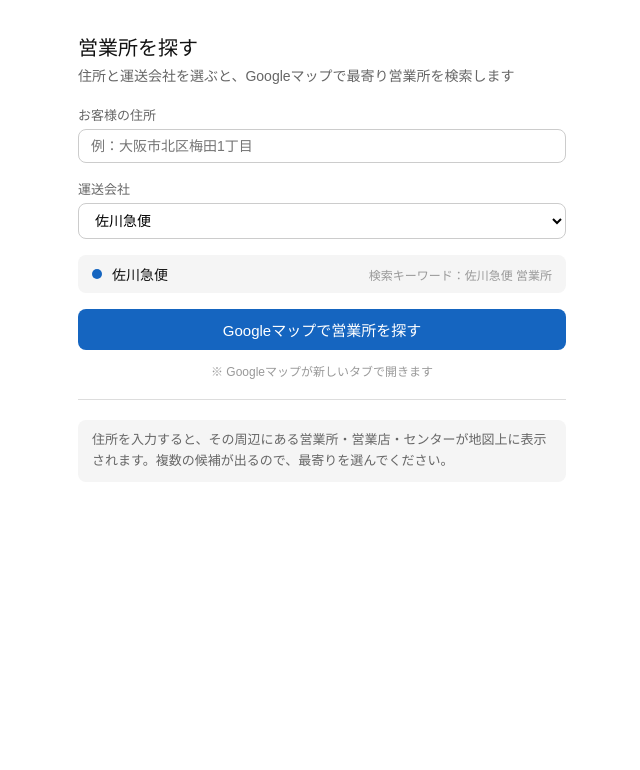
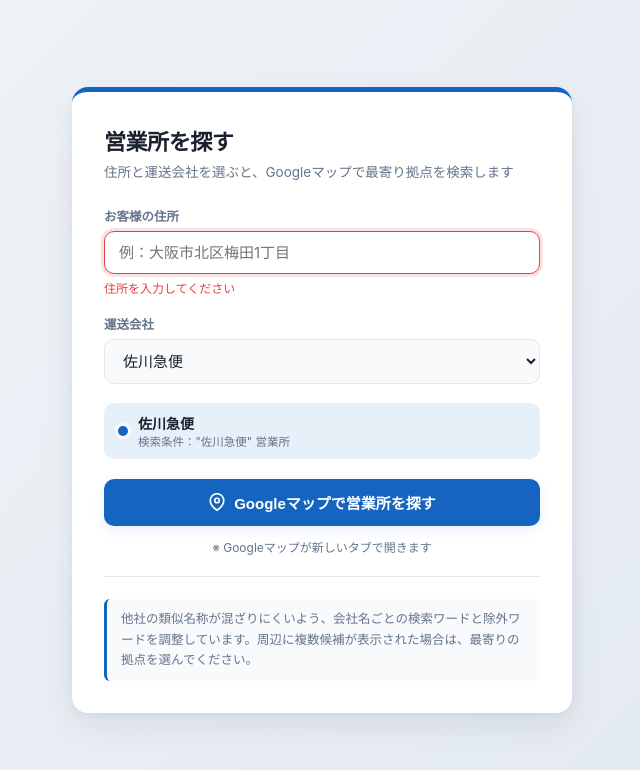
Before and after one commit to chi-papa/carrier-office-search, a plain HTML site: page carrier_office_search.html in a window 1280 px wide. Both pictures are taken after a click on the button "Googleマップで営業所を探す". Shown: the whole page, without its empty margins (318-958 px from the left). Drawn offline with Linux system fonts and the light colour scheme.

Commit message:
Enhance UI and input handling in carrier_office_search
Updated styles and structure for improved UI/UX. Changed labels and added error handling for address input.

```diff
--- a/carrier_office_search.html
+++ b/carrier_office_search.html
@@ -5,35 +5,222 @@
   <meta name="viewport" content="width=device-width, initial-scale=1.0" />
   <title>営業所を探す</title>
   <style>
-    body { font-family: sans-serif; background: #fff; color: #111; margin: 0; padding: 0; }
+    :root {
+      --accent: #1565C0;
+      --accent-soft: rgba(21, 101, 192, 0.1);
+      --bg: #f4f6f9;
+      --card: #ffffff;
+      --text: #1a202c;
+      --muted: #64748b;
+      --border: #e2e8f0;
+    }
+
     *, *::before, *::after { box-sizing: border-box; }
-    input, select, button { font-family: inherit; font-size: 14px; padding: 8px 12px; border-radius: 8px; border: 0.5px solid #ccc; outline: none; }
-    input:focus, select:focus { border-color: #888; }
-    .wrap { max-width: 520px; margin: 2rem auto; padding: 0 1rem; }
-    h2 { font-size: 20px; font-weight: 500; margin: 0 0 0.25rem; }
-    .sub { font-size: 14px; color: #666; margin: 0 0 1.25rem; }
-    label { font-size: 13px; color: #666; display: block; margin-bottom: 5px; }
-    input, select { width: 100%; margin-bottom: 1rem; background: #fff; }
-    .badge { display: flex; align-items: center; gap: 10px; background: #f5f5f5; border-radius: 8px; padding: 9px 14px; margin-bottom: 1rem; }
-    .dot { width: 10px; height: 10px; border-radius: 50%; flex-shrink: 0; }
-    .badge-name { font-size: 14px; font-weight: 500; }
-    .badge-keyword { font-size: 12px; color: #999; margin-left: auto; }
-    .btn { width: 100%; color: #fff; border: none; border-radius: 8px; padding: 10px; font-size: 15px; font-weight: 500; cursor: pointer; transition: opacity 0.15s; margin-bottom: 0.75rem; }
-    .btn:hover { opacity: 0.82; }
-    .note { font-size: 12px; color: #999; text-align: center; }
-    hr { border: none; border-top: 0.5px solid #ddd; margin: 1.25rem 0; }
-    .tip { background: #f5f5f5; border-radius: 8px; padding: 10px 14px; font-size: 13px; color: #666; line-height: 1.6; }
+
+    body {
+      font-family: -apple-system, BlinkMacSystemFont, "Segoe UI", Roboto, "Hiragino Sans", "Noto Sans JP", sans-serif;
+      background: linear-gradient(135deg, #f0f4f8 0%, #e2e8f0 100%);
+      color: var(--text);
+      margin: 0;
+      min-height: 100vh;
+      display: flex;
+      align-items: center;
+      justify-content: center;
+      padding: 1.5rem 1rem;
+    }
+
+    .card {
+      width: 100%;
+      max-width: 500px;
+      background: var(--card);
+      border-radius: 16px;
+      padding: 2rem;
+      box-shadow: 0 12px 32px rgba(15, 23, 42, 0.08), 0 2px 6px rgba(15, 23, 42, 0.04);
+      border-top: 5px solid var(--accent);
+      transition: border-color 0.3s ease;
+      animation: fadeUp 0.45s cubic-bezier(0.16, 1, 0.3, 1);
+    }
+
+    @keyframes fadeUp {
+      from { opacity: 0; transform: translateY(14px); }
+      to { opacity: 1; transform: translateY(0); }
+    }
+
+    @keyframes shake {
+      0%, 100% { transform: translateX(0); }
+      20%, 60% { transform: translateX(-6px); }
+      40%, 80% { transform: translateX(6px); }
+    }
+
+    .shake {
+      animation: shake 0.35s ease;
+      border-color: #e53e3e !important;
+      box-shadow: 0 0 0 3px rgba(229, 62, 62, 0.15) !important;
+    }
+
+    h2 {
+      font-size: 22px;
+      font-weight: 700;
+      margin: 0 0 0.35rem;
+      letter-spacing: -0.02em;
+    }
+
+    .sub {
+      font-size: 13.5px;
+      color: var(--muted);
+      margin: 0 0 1.5rem;
+      line-height: 1.5;
+    }
+
+    .field {
+      margin-bottom: 1.15rem;
+    }
+
+    label {
+      font-size: 12.5px;
+      font-weight: 600;
+      color: var(--muted);
+      display: block;
+      margin-bottom: 6px;
+    }
+
+    input, select {
+      width: 100%;
+      font-family: inherit;
+      font-size: 15px;
+      padding: 11px 14px;
+      border-radius: 10px;
+      border: 1.5px solid var(--border);
+      background: #f8fafc;
+      color: var(--text);
+      outline: none;
+      transition: border-color 0.2s ease, box-shadow 0.2s ease, background 0.2s ease;
+    }
+
+    input:focus, select:focus {
+      background: #fff;
+      border-color: var(--accent);
+      box-shadow: 0 0 0 3px var(--accent-soft);
+    }
+
+    .err-msg {
+      font-size: 12px;
+      color: #e53e3e;
+      margin-top: 5px;
+      min-height: 16px;
+      opacity: 0;
+      transition: opacity 0.2s ease;
+    }
+    .err-msg.show { opacity: 1; }
+
+    .badge {
+      display: flex;
+      align-items: center;
+      gap: 10px;
+      background: var(--accent-soft);
+      border-radius: 10px;
+      padding: 10px 14px;
+      margin-bottom: 1.25rem;
+      transition: background 0.3s ease;
+    }
+
+    .dot {
+      width: 10px;
+      height: 10px;
+      border-radius: 50%;
+      background: var(--accent);
+      flex-shrink: 0;
+      box-shadow: 0 0 0 3px rgba(255,255,255,0.7);
+      transition: background 0.3s ease, transform 0.25s ease;
+    }
+
+    .badge-info {
+      display: flex;
+      flex-direction: column;
+      min-width: 0;
+    }
+
+    .badge-name {
+      font-size: 14px;
+      font-weight: 700;
+      color: var(--text);
+    }
+
+    .badge-keyword {
+      font-size: 11.5px;
+      color: var(--muted);
+      white-space: nowrap;
+      overflow: hidden;
+      text-overflow: ellipsis;
+    }
+
+    .btn {
+      width: 100%;
+      background: var(--accent);
+      color: #fff;
+      border: none;
+      border-radius: 10px;
+      padding: 13px;
+      font-size: 15px;
+      font-weight: 600;
+      cursor: pointer;
+      display: flex;
+      align-items: center;
+      justify-content: center;
+      gap: 8px;
+      box-shadow: 0 4px 12px var(--accent-soft);
+      transition: background 0.3s ease, transform 0.15s ease, box-shadow 0.2s ease, opacity 0.2s ease;
+      margin-bottom: 0.75rem;
+    }
+
+    .btn:hover {
+      transform: translateY(-2px);
+      box-shadow: 0 6px 18px rgba(15, 23, 42, 0.18);
+      opacity: 0.94;
+    }
+
+    .btn:active {
+      transform: translateY(0) scale(0.985);
+    }
+
+    .note {
+      font-size: 12px;
+      color: var(--muted);
+      text-align: center;
+    }
+
+    hr {
+      border: none;
+      border-top: 1px solid var(--border);
+      margin: 1.35rem 0;
+    }
+
+    .tip {
+      background: #f8fafc;
+      border-left: 3px solid var(--accent);
+      border-radius: 6px;
+      padding: 10px 14px;
+      font-size: 12.5px;
+      color: var(--muted);
+      line-height: 1.65;
+      transition: border-color 0.3s ease;
+    }
   </style>
 </head>
 <body>
-<div class="wrap">
+
+<div class="card">
   <h2>営業所を探す</h2>
-  <div class="sub">住所と運送会社を選ぶと、Googleマップで最寄り営業所を検索します</div>
+  <div class="sub">住所と運送会社を選ぶと、Googleマップで最寄り拠点を検索します</div>
 
-  <label>お客様の住所</label>
-  <input type="text" id="address" placeholder="例：大阪市北区梅田1丁目" />
+  <div class="field">
+    <label for="address">お客様の住所</label>
+    <input type="text" id="address" placeholder="例：大阪市北区梅田1丁目" autocomplete="street-address" />
+    <div class="err-msg" id="errMsg">住所を入力してください</div>
+  </div>
 
-  <label>運送会社</label>
+  <div class="field">
+    <label for="carrier">運送会社</label>
     <select id="carrier" onchange="onChange()">
       <option value="sagawa">佐川急便</option>
       <option value="yamato">ヤマト運輸</option>
@@ -50,59 +237,99 @@
       <option value="okaken">岡山県貨物運送</option>
       <option value="kurumeunsou">久留米運送</option>
     </select>
+  </div>
 
   <div class="badge">
     <div class="dot" id="dot"></div>
+    <div class="badge-info">
       <div class="badge-name" id="bname"></div>
       <div class="badge-keyword" id="bkw"></div>
     </div>
+  </div>
 
-  <button class="btn" id="btn" onclick="doSearch()">Googleマップで営業所を探す</button>
+  <button class="btn" id="btn" onclick="doSearch()">
+    <svg width="18" height="18" viewBox="0 0 24 24" fill="none" stroke="currentColor" stroke-width="2.2" stroke-linecap="round" stroke-linejoin="round">
+      <path d="M21 10c0 7-9 13-9 13s-9-6-9-13a9 9 0 0 1 18 0z"></path>
+      <circle cx="12" cy="10" r="3"></circle>
+    </svg>
+    Googleマップで営業所を探す
+  </button>
   <div class="note">※ Googleマップが新しいタブで開きます</div>
 
   <hr />
 
   <div class="tip">
-    住所を入力すると、その周辺にある営業所・営業店・センターが地図上に表示されます。複数の候補が出るので、最寄りを選んでください。
+    他社の類似名称が混ざりにくいよう、会社名ごとの検索ワードと除外ワードを調整しています。周辺に複数候補が表示された場合は、最寄りの拠点を選んでください。
   </div>
 </div>
 
 <script>
 const C = {
-  sagawa:       { name:'佐川急便',                     color:'#1565C0', kw:'佐川急便 営業所' },
-  yamato:       { name:'ヤマト運輸',                   color:'#212121', kw:'ヤマト運輸 営業所' },
-  yupack:       { name:'日本郵便',                     color:'#C62828', kw:'日本郵便 郵便局' },
-  seino:        { name:'西濃運輸',                     color:'#B71C1C', kw:'西濃運輸 営業所' },
-  fukutsu:      { name:'福山通運',                     color:'#1B5E20', kw:'福山通運 営業所' },
-  jplogistics:  { name:'JPロジスティクス',             color:'#4A148C', kw:'JPロジスティクス 営業所' },
-  kinbutsurex:  { name:'近物レックス',                 color:'#E65100', kw:'近物レックス 営業所' },
-  tonami:       { name:'トナミ運輸',                   color:'#006064', kw:'トナミ運輸 営業所' },
-  daiichi:      { name:'第一貨物',                     color:'#37474F', kw:'第一貨物 営業所' },
-  meitetsuunyu: { name:'名鉄運輸',                     color:'#880E4F', kw:'名鉄運輸 営業所' },
-  sline:        { name:'エスライン',                   color:'#558B2F', kw:'エスライン 営業所' },
-  seino_sx:     { name:'セイノースーパーエクスプレス', color:'#BF360C', kw:'セイノースーパーエクスプレス 営業所' },
-  okaken:       { name:'岡山県貨物運送',               color:'#4527A0', kw:'岡山県貨物運送 営業所' },
-  kurumeunsou:  { name:'久留米運送',                   color:'#00695C', kw:'久留米運送 営業所' },
+  sagawa:       { name:'佐川急便',                     color:'#1565C0', kw:'"佐川急便" 営業所' },
+  yamato:       { name:'ヤマト運輸',                   color:'#212121', kw:'"ヤマト運輸" 営業所' },
+  yupack:       { name:'日本郵便',                     color:'#C62828', kw:'"郵便局" -ヤマト -佐川' },
+  seino:        { name:'西濃運輸',                     color:'#B71C1C', kw:'"西濃運輸" 支店 OR 営業所 -スーパーエクスプレス' },
+  fukutsu:      { name:'福山通運',                     color:'#1B5E20', kw:'"福山通運" 支店 OR 営業所' },
+  jplogistics:  { name:'JPロジスティクス',             color:'#4A148C', kw:'"JPロジスティクス" -JPエクスプレス -郵便局' },
+  kinbutsurex:  { name:'近物レックス',                 color:'#E65100', kw:'"近物レックス"' },
+  tonami:       { name:'トナミ運輸',                   color:'#006064', kw:'"トナミ運輸"' },
+  daiichi:      { name:'第一貨物',                     color:'#37474F', kw:'"第一貨物"' },
+  meitetsuunyu: { name:'名鉄運輸',                     color:'#880E4F', kw:'"名鉄運輸"' },
+  sline:        { name:'エスライン',                   color:'#558B2F', kw:'"エスラインギフ" OR "エスライン"' },
+  seino_sx:     { name:'セイノースーパーエクスプレス', color:'#BF360C', kw:'"セイノースーパーエクスプレス"' },
+  okaken:       { name:'岡山県貨物運送',               color:'#4527A0', kw:'"岡山県貨物運送"' },
+  kurumeunsou:  { name:'久留米運送',                   color:'#00695C', kw:'"久留米運送"' },
 };
+
+function hexToRgba(hex, alpha) {
+  const r = parseInt(hex.slice(1, 3), 16);
+  const g = parseInt(hex.slice(3, 5), 16);
+  const b = parseInt(hex.slice(5, 7), 16);
+  return `rgba(${r}, ${g}, ${b}, ${alpha})`;
+}
 
 function onChange() {
   const key = document.getElementById('carrier').value;
   const c = C[key];
-  document.getElementById('dot').style.background = c.color;
+  const root = document.documentElement;
+  root.style.setProperty('--accent', c.color);
+  root.style.setProperty('--accent-soft', hexToRgba(c.color, 0.1));
+
   document.getElementById('bname').textContent = c.name;
-  document.getElementById('bkw').textContent = '検索キーワード：' + c.kw;
-  document.getElementById('btn').style.background = c.color;
+  document.getElementById('bkw').textContent = '検索条件：' + c.kw;
+
+  // ドットの軽いポップアニメーション
+  const dot = document.getElementById('dot');
+  dot.style.transform = 'scale(1.35)';
+  setTimeout(() => { dot.style.transform = 'scale(1)'; }, 180);
 }
 
 function doSearch() {
-  const addr = document.getElementById('address').value.trim();
+  const input = document.getElementById('address');
+  const errMsg = document.getElementById('errMsg');
+  const addr = input.value.trim();
+
+  if (!addr) {
+    input.classList.remove('shake');
+    void input.offsetWidth; // アニメーション再発火用
+    input.classList.add('shake');
+    errMsg.classList.add('show');
+    input.focus();
+    return;
+  }
+
+  errMsg.classList.remove('show');
   const key = document.getElementById('carrier').value;
   const c = C[key];
-  if (!addr) { alert('住所を入力してください'); return; }
   const query = encodeURIComponent(addr + ' ' + c.kw);
-  const url = `https://www.google.com/maps/search/${query}`;
-  window.open(url, '_blank');
+  const url = `https://www.google.com/maps/search/?api=1&query=${query}`;
+  window.open(url, '_blank', 'noopener,noreferrer');
 }
+
+document.getElementById('address').addEventListener('input', () => {
+  document.getElementById('address').classList.remove('shake');
+  document.getElementById('errMsg').classList.remove('show');
+});
 
 document.getElementById('address').addEventListener('keydown', e => {
   if (e.key === 'Enter') doSearch();
```
Lines whose indentation alone changed are shown as unchanged.
